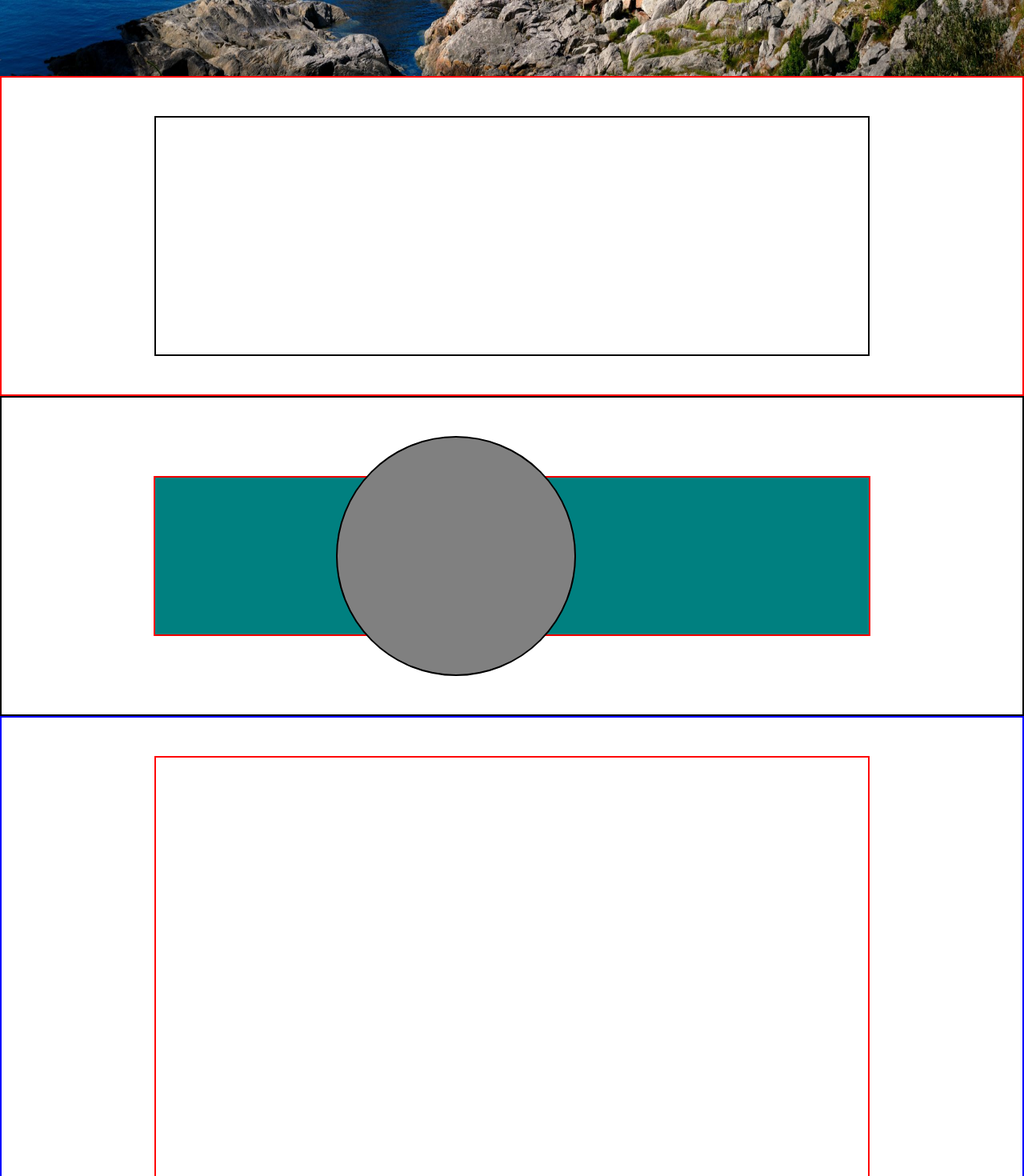
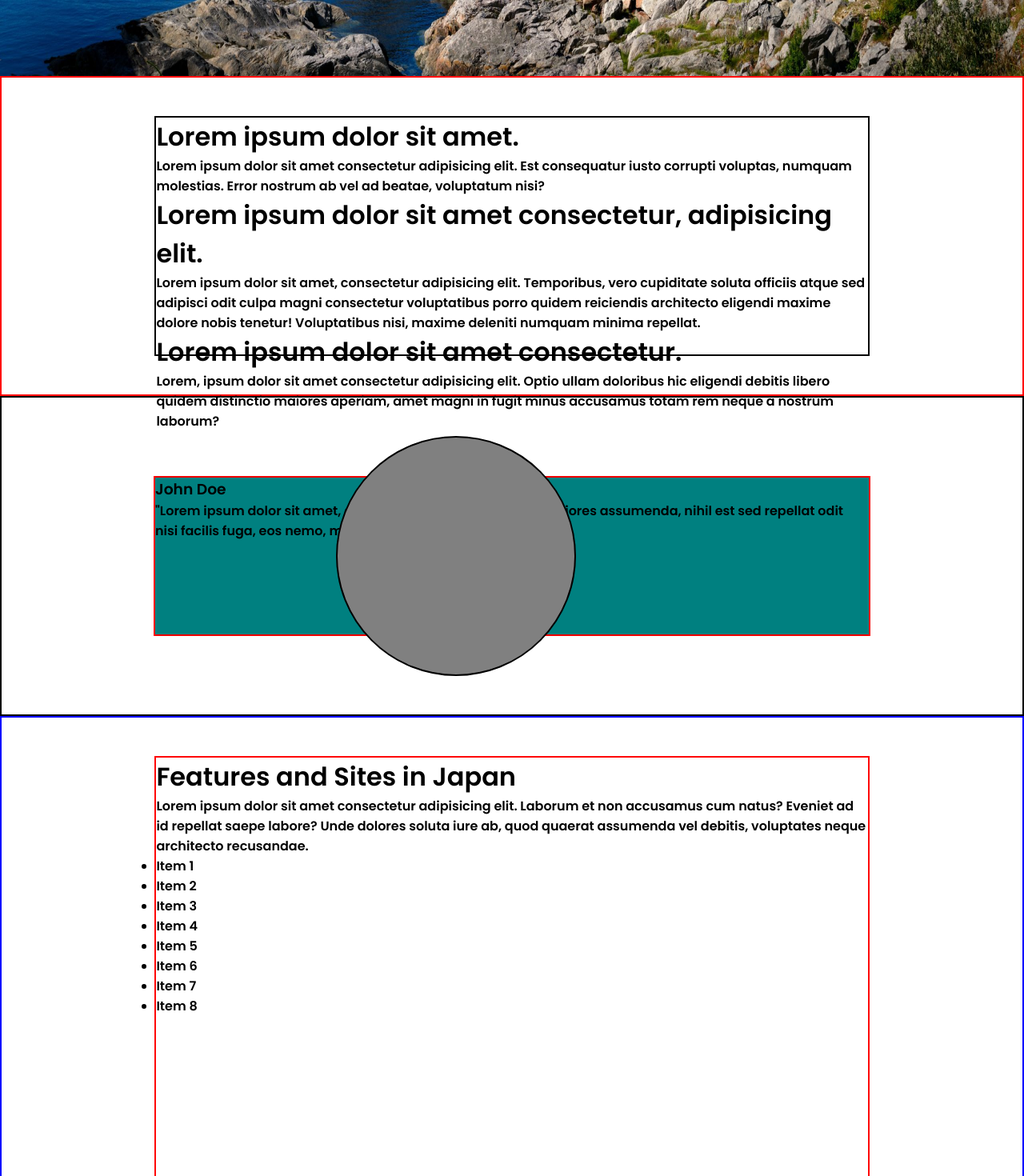
Before and after one commit to erickemp84/TravelWebsite, a React (Create React App) app: page /norway in a window 1280 px wide. Shown: the part 805-2275 px from the top of the page at 80% size. Built offline with nearby package versions, Linux system fonts and the light colour scheme; the HTML template or start-up script is replaced by a standard one.

Commit message:
Added text to location pages

```diff
--- a/package.json
+++ b/package.json
@@ -7,6 +7,7 @@
     "@fortawesome/free-solid-svg-icons": "^5.15.2",
     "@fortawesome/react-fontawesome": "^0.1.14",
     "@reach/router": "^1.3.4",
+    "@react-google-maps/api": "^2.2.0",
     "@testing-library/jest-dom": "^5.11.9",
     "@testing-library/react": "^11.2.5",
     "@testing-library/user-event": "^12.7.3",
--- a/src/App.css
+++ b/src/App.css
@@ -551,12 +551,39 @@ button:hover {
 
 .dashboard-left img {
   height: 820px;
-  width: 954px;
+  width: 956px;
 }
 
-
 .dashboard-right {
-  height: 805px;
+  height: 807px;
   width: 50%;
   border: 2px solid black;
+  display: flex;
+  align-items: center;
+  justify-content: center;
 }
+
+.locations-text {
+  height: 600px;
+  width: 700px;
+  border: 2px solid black;
+}
+
+.continent-boxes {
+  height: 400px;
+  width: 700px;
+  border: 2px solid orange;
+  display: flex;
+}
+
+.north-america, .south-america {
+  height: 200px;
+  width: 345px;
+  border: 2px solid blue;
+}
+
+.europe, .asia {
+  height: 200px;
+  width: 345px;
+  border: 2px solid black;
+}
--- a/src/Pages/Austrailia.jsx
+++ b/src/Pages/Austrailia.jsx
@@ -13,12 +13,18 @@ const Australia = props => {
             </div>
             <div className="australia-intro">
                 <div className="intro-facts">
-
+                <h1>Lorem ipsum dolor sit amet.</h1>
+                    <p>Lorem ipsum dolor sit amet consectetur adipisicing elit. Est consequatur iusto corrupti voluptas, numquam molestias. Error nostrum ab vel ad beatae, voluptatum nisi?</p>
+                    <h1>Lorem ipsum dolor sit amet consectetur, adipisicing elit.</h1>
+                    <p>Lorem ipsum dolor sit amet, consectetur adipisicing elit. Temporibus, vero cupiditate soluta officiis atque sed adipisci odit culpa magni consectetur voluptatibus porro quidem reiciendis architecto eligendi maxime dolore nobis tenetur! Voluptatibus nisi, maxime deleniti numquam minima repellat.</p>
+                    <h1>Lorem ipsum dolor sit amet consectetur.</h1>
+                    <p>Lorem, ipsum dolor sit amet consectetur adipisicing elit. Optio ullam doloribus hic eligendi debitis libero quidem distinctio maiores aperiam, amet magni in fugit minus accusamus totam rem neque a nostrum laborum?</p>
                 </div>
             </div>
             <div className="australia-quote">
                 <div className="quote-banner">
-
+                    <h3>John Doe</h3>
+                    <p>"Lorem ipsum dolor sit amet, consectetur adipisicing elit. Asperiores assumenda, nihil est sed repellat odit nisi facilis fuga, eos nemo, mollitia laboriosam quaerat enim?"</p>
                 </div>
                 <div class="quote-banner-image">
 
@@ -26,7 +32,18 @@ const Australia = props => {
             </div>
             <div className="australia-information">
                 <div className="info-header">
-
+                <h1>Features and Sites in Japan</h1>
+                    <p>Lorem ipsum dolor sit amet consectetur adipisicing elit. Laborum et non accusamus cum natus? Eveniet ad id repellat saepe labore? Unde dolores soluta iure ab, quod quaerat assumenda vel debitis, voluptates neque architecto recusandae.</p>
+                    <ul>
+                        <li>Item 1</li>
+                        <li>Item 2</li>
+                        <li>Item 3</li>
+                        <li>Item 4</li>
+                        <li>Item 5</li>
+                        <li>Item 6</li>
+                        <li>Item 7</li>
+                        <li>Item 8</li>
+                    </ul>
                 </div>
             </div>
             <Link to="/">Go Home</Link>
--- a/src/Pages/Blog.jsx
+++ b/src/Pages/Blog.jsx
@@ -7,7 +7,8 @@ const Blog = props => {
         <>
             <Navbar />
             <div className="blog-dashboard">
-
+                <h1>This is the Blog Page!</h1>
+                <h3>Stay awhile and learn something today!  It's much more fulfilling than just watching Netflix!</h3>
             </div>
             <Footer />
         </>
--- a/src/Pages/Brazil.jsx
+++ b/src/Pages/Brazil.jsx
@@ -13,12 +13,18 @@ const Brazil = props => {
             </div>
             <div className="brazil-intro">
                 <div className="intro-facts">
-
+                <h1>Lorem ipsum dolor sit amet.</h1>
+                    <p>Lorem ipsum dolor sit amet consectetur adipisicing elit. Est consequatur iusto corrupti voluptas, numquam molestias. Error nostrum ab vel ad beatae, voluptatum nisi?</p>
+                    <h1>Lorem ipsum dolor sit amet consectetur, adipisicing elit.</h1>
+                    <p>Lorem ipsum dolor sit amet, consectetur adipisicing elit. Temporibus, vero cupiditate soluta officiis atque sed adipisci odit culpa magni consectetur voluptatibus porro quidem reiciendis architecto eligendi maxime dolore nobis tenetur! Voluptatibus nisi, maxime deleniti numquam minima repellat.</p>
+                    <h1>Lorem ipsum dolor sit amet consectetur.</h1>
+                    <p>Lorem, ipsum dolor sit amet consectetur adipisicing elit. Optio ullam doloribus hic eligendi debitis libero quidem distinctio maiores aperiam, amet magni in fugit minus accusamus totam rem neque a nostrum laborum?</p>
                 </div>
             </div>
             <div className="brazil-quote">
                 <div className="quote-banner">
-
+                    <h3>John Doe</h3>
+                    <p>"Lorem ipsum dolor sit amet, consectetur adipisicing elit. Asperiores assumenda, nihil est sed repellat odit nisi facilis fuga, eos nemo, mollitia laboriosam quaerat enim?"</p>
                 </div>
                 <div class="quote-banner-image">
 
@@ -26,7 +32,18 @@ const Brazil = props => {
             </div>
             <div className="brazil-information">
                 <div className="info-header">
-
+                <h1>Features and Sites in Japan</h1>
+                    <p>Lorem ipsum dolor sit amet consectetur adipisicing elit. Laborum et non accusamus cum natus? Eveniet ad id repellat saepe labore? Unde dolores soluta iure ab, quod quaerat assumenda vel debitis, voluptates neque architecto recusandae.</p>
+                    <ul>
+                        <li>Item 1</li>
+                        <li>Item 2</li>
+                        <li>Item 3</li>
+                        <li>Item 4</li>
+                        <li>Item 5</li>
+                        <li>Item 6</li>
+                        <li>Item 7</li>
+                        <li>Item 8</li>
+                    </ul>
                 </div>
             </div>
             <Link to="/">Go Home</Link>
--- a/src/Pages/Japan.jsx
+++ b/src/Pages/Japan.jsx
@@ -11,15 +11,25 @@ const Japan = props => {
             <Navbar />
             <div className="japan-page-top">
                 <img src={japan2} alt="A view of Mt. Fuju in Japan." />
+                {/* Figure out why this isn't working on the header image at the top of the page. */}
+                <h1>Explore Your World</h1>
+                <p>Lorem, ipsum dolor sit amet consectetur adipisicing elit. Quidem consequatur modi libero ratione laboriosam minus.</p>
+                <Link to="/findagent"><button>Find Agent</button></Link>
             </div>
             <div className="japan-intro">
                 <div className="intro-facts">
-
+                    <h1>Lorem ipsum dolor sit amet.</h1>
+                    <p>Lorem ipsum dolor sit amet consectetur adipisicing elit. Est consequatur iusto corrupti voluptas, numquam molestias. Error nostrum ab vel ad beatae, voluptatum nisi?</p>
+                    <h1>Lorem ipsum dolor sit amet consectetur, adipisicing elit.</h1>
+                    <p>Lorem ipsum dolor sit amet, consectetur adipisicing elit. Temporibus, vero cupiditate soluta officiis atque sed adipisci odit culpa magni consectetur voluptatibus porro quidem reiciendis architecto eligendi maxime dolore nobis tenetur! Voluptatibus nisi, maxime deleniti numquam minima repellat.</p>
+                    <h1>Lorem ipsum dolor sit amet consectetur.</h1>
+                    <p>Lorem, ipsum dolor sit amet consectetur adipisicing elit. Optio ullam doloribus hic eligendi debitis libero quidem distinctio maiores aperiam, amet magni in fugit minus accusamus totam rem neque a nostrum laborum?</p>
                 </div>
             </div>
             <div className="japan-quote">
                 <div className="quote-banner">
-
+                    <h3>John Doe</h3>
+                    <p>"Lorem ipsum dolor sit amet, consectetur adipisicing elit. Asperiores assumenda, nihil est sed repellat odit nisi facilis fuga, eos nemo, mollitia laboriosam quaerat enim?"</p>
                 </div>
                 <div class="quote-banner-image">
 
@@ -27,7 +37,18 @@ const Japan = props => {
             </div>
             <div className="japan-information">
                 <div className="info-header">
-
+                    <h1>Features and Sites in Japan</h1>
+                    <p>Lorem ipsum dolor sit amet consectetur adipisicing elit. Laborum et non accusamus cum natus? Eveniet ad id repellat saepe labore? Unde dolores soluta iure ab, quod quaerat assumenda vel debitis, voluptates neque architecto recusandae.</p>
+                    <ul>
+                        <li>Item 1</li>
+                        <li>Item 2</li>
+                        <li>Item 3</li>
+                        <li>Item 4</li>
+                        <li>Item 5</li>
+                        <li>Item 6</li>
+                        <li>Item 7</li>
+                        <li>Item 8</li>
+                    </ul>
                 </div>
             </div>
             <Link to="/">Go Home</Link>
--- a/src/Pages/Norway.jsx
+++ b/src/Pages/Norway.jsx
@@ -13,12 +13,18 @@ const Norway = props => {
             </div>
             <div className="norway-intro">
                 <div className="intro-facts">
-
+                <h1>Lorem ipsum dolor sit amet.</h1>
+                    <p>Lorem ipsum dolor sit amet consectetur adipisicing elit. Est consequatur iusto corrupti voluptas, numquam molestias. Error nostrum ab vel ad beatae, voluptatum nisi?</p>
+                    <h1>Lorem ipsum dolor sit amet consectetur, adipisicing elit.</h1>
+                    <p>Lorem ipsum dolor sit amet, consectetur adipisicing elit. Temporibus, vero cupiditate soluta officiis atque sed adipisci odit culpa magni consectetur voluptatibus porro quidem reiciendis architecto eligendi maxime dolore nobis tenetur! Voluptatibus nisi, maxime deleniti numquam minima repellat.</p>
+                    <h1>Lorem ipsum dolor sit amet consectetur.</h1>
+                    <p>Lorem, ipsum dolor sit amet consectetur adipisicing elit. Optio ullam doloribus hic eligendi debitis libero quidem distinctio maiores aperiam, amet magni in fugit minus accusamus totam rem neque a nostrum laborum?</p>
                 </div>
             </div>
             <div className="norway-quote">
                 <div className="quote-banner">
-
+                    <h3>John Doe</h3>
+                    <p>"Lorem ipsum dolor sit amet, consectetur adipisicing elit. Asperiores assumenda, nihil est sed repellat odit nisi facilis fuga, eos nemo, mollitia laboriosam quaerat enim?"</p>
                 </div>
                 <div class="quote-banner-image">
 
@@ -26,7 +32,18 @@ const Norway = props => {
             </div>
             <div className="norway-information">
                 <div className="info-header">
-
+                <h1>Features and Sites in Japan</h1>
+                    <p>Lorem ipsum dolor sit amet consectetur adipisicing elit. Laborum et non accusamus cum natus? Eveniet ad id repellat saepe labore? Unde dolores soluta iure ab, quod quaerat assumenda vel debitis, voluptates neque architecto recusandae.</p>
+                    <ul>
+                        <li>Item 1</li>
+                        <li>Item 2</li>
+                        <li>Item 3</li>
+                        <li>Item 4</li>
+                        <li>Item 5</li>
+                        <li>Item 6</li>
+                        <li>Item 7</li>
+                        <li>Item 8</li>
+                    </ul>
                 </div>
             </div>
             <Link to="/">Go Home</Link>
```
Also changed, not shown: src/Pages/Locations.jsx (+17 -0 lines), 16 other files (tests, documents, lock files or other folders).
